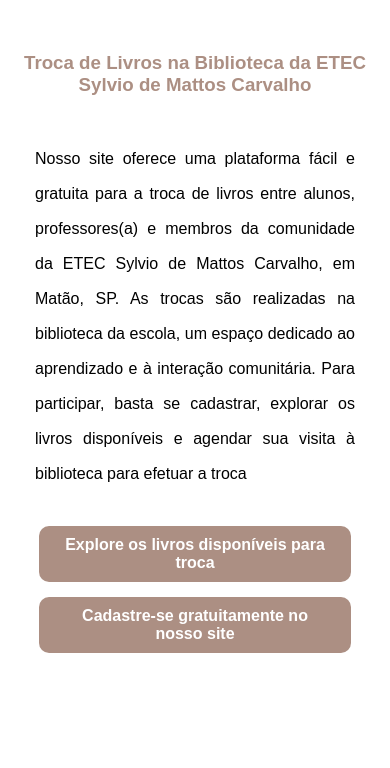
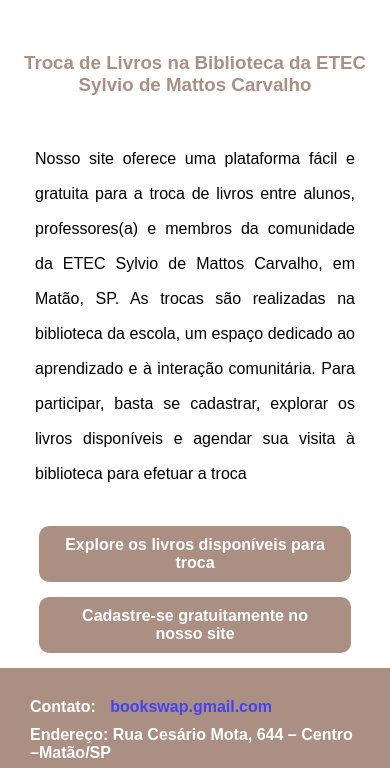
Before and after one commit to GrupoTCC3h3/site_troca_de_livros, a plain HTML site: page index.html in a window 390 px wide. Shown: the part 465-1233 px from the top of the page. Before the commit the page ends 1133 px from the top, so only its background shows below. Drawn offline with Linux system fonts and the light colour scheme.

Commit message:
Mobile First Concluido

```diff
--- a/estilos/style.css
+++ b/estilos/style.css
@@ -89,3 +89,23 @@
     font-size: 16px;
     cursor: pointer;
 }
+
+footer {
+    background-color: var(--marromClaro);
+    color: white;
+    font-weight: bold;
+    width: 100%;
+    height: 100px;
+    padding: 30px;
+    text-align: left;
+}
+
+.contato {
+    margin-bottom: 10px;
+}
+
+.contato a {
+    color: rgb(67, 67, 241);
+    text-decoration: none;
+    padding: 10px;
+}
--- a/index.html
+++ b/index.html
@@ -32,5 +32,13 @@
             <button class="btnTelaInicial">Cadastre-se gratuitamente no nosso site</button>
         </div>
     </main>
+    <footer>
+        <div class="contato">
+            <p>Contato: <a href="#">bookswap.gmail.com</a></p>
+        </div>
+        <div class="endereco">
+            <p>Endereço: Rua Cesário Mota, 644 – Centro –Matão/SP</p>
+        </div>
+    </footer>
 </body>
 </html>
```
